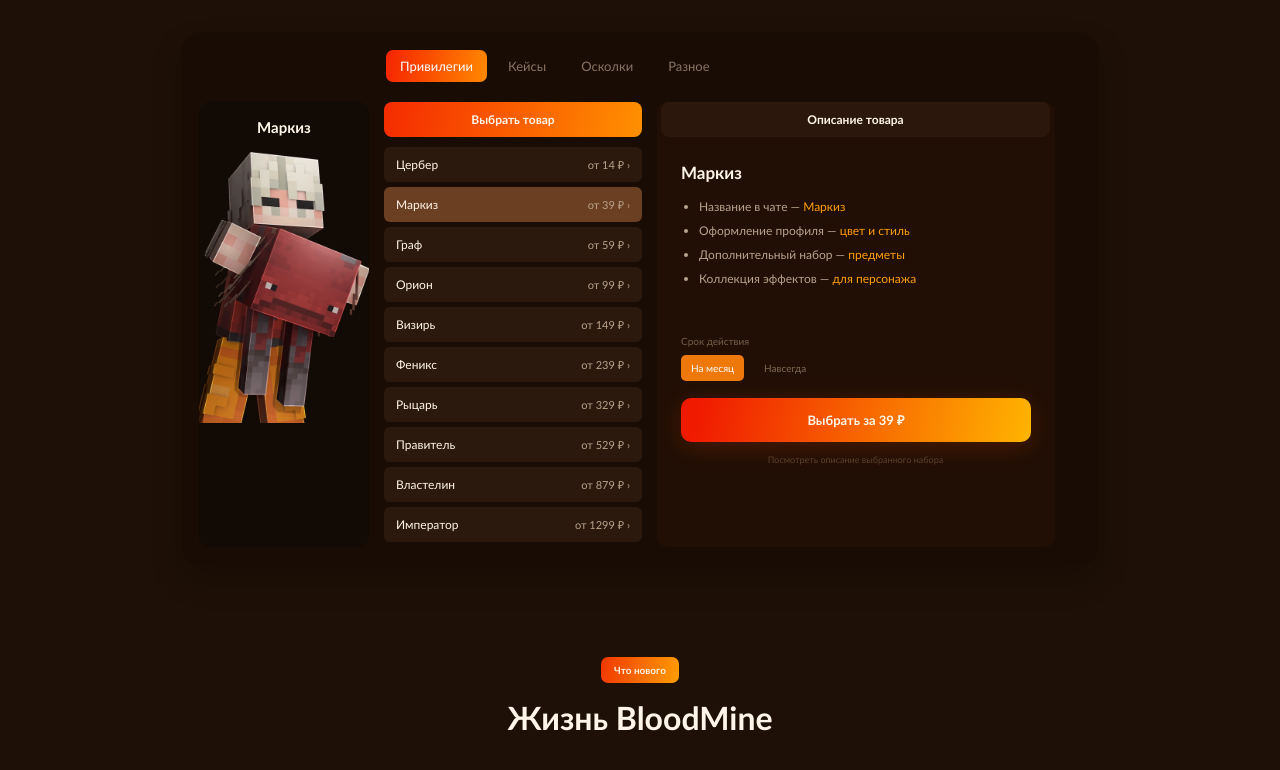
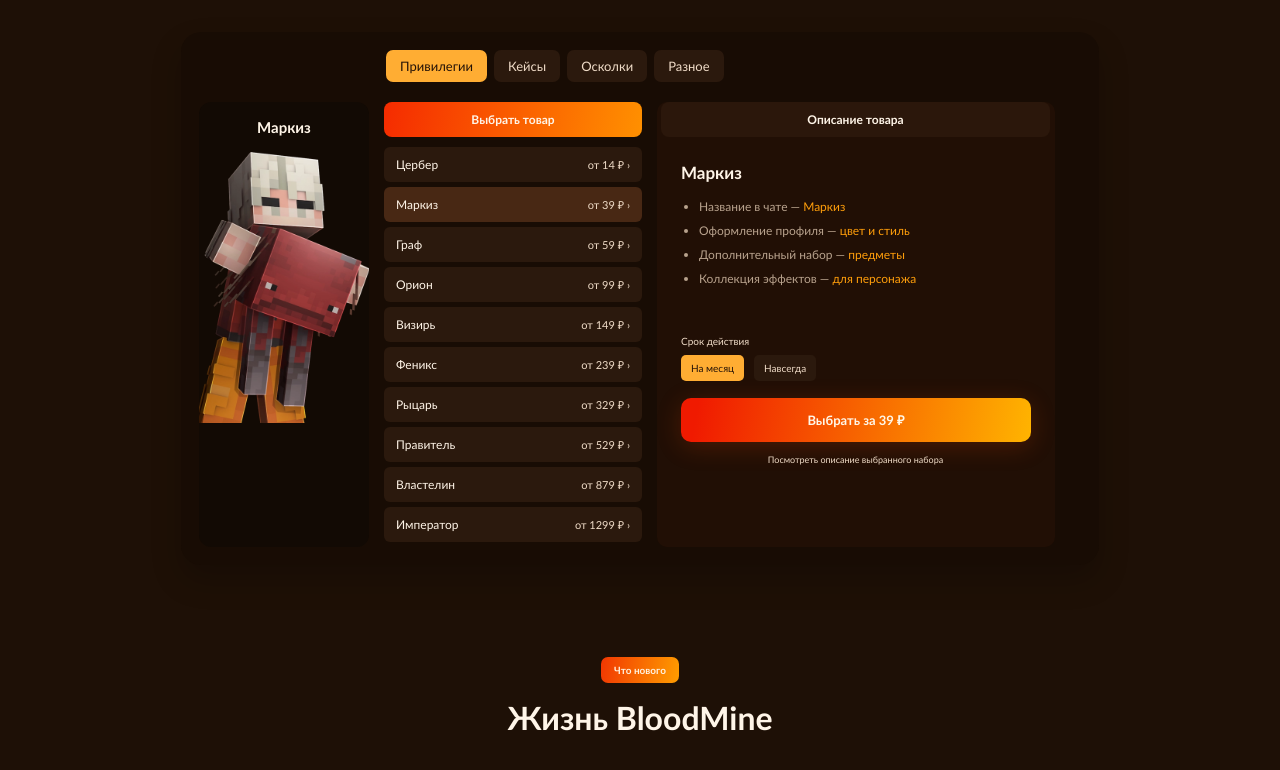
Before and after one commit to Rafailir/Pr_17, a plain HTML site: page index.html in a window 1280 px wide. Shown: the part 675-1445 px from the top of the page. Drawn offline with Linux system fonts and the light colour scheme.

Commit message:
констростность

```diff
--- a/assets/css/styles.css
+++ b/assets/css/styles.css
@@ -846,3 +846,44 @@ h4 {
     .modal p { font-size: 19.5px; }
     .modal-close { font-size: 36px; }
 }
+
+/* Text contrast */
+.nav .nav-light {
+    color: #592600;
+    background: #fff7db;
+}
+.nav .nav-light:hover {
+    color: #592600;
+    background: #ffe5a3;
+}
+.header-note,
+.section-title p,
+.product-price,
+.term-label,
+.fineprint,
+.about p,
+.footer p {
+    color: #f0dcc8;
+}
+.tab,
+.terms span {
+    color: #f0dcc8;
+    background: #2b190d;
+}
+.tab:hover,
+.terms span:hover {
+    background: #482814;
+}
+.tab.active,
+.tab.active:hover,
+.terms .selected,
+.terms .selected:hover {
+    color: #241207;
+    background: #ffad33;
+}
+.product-row.chosen {
+    background: #482814;
+}
+.product-row.chosen:hover {
+    background: #55301b;
+}
```
